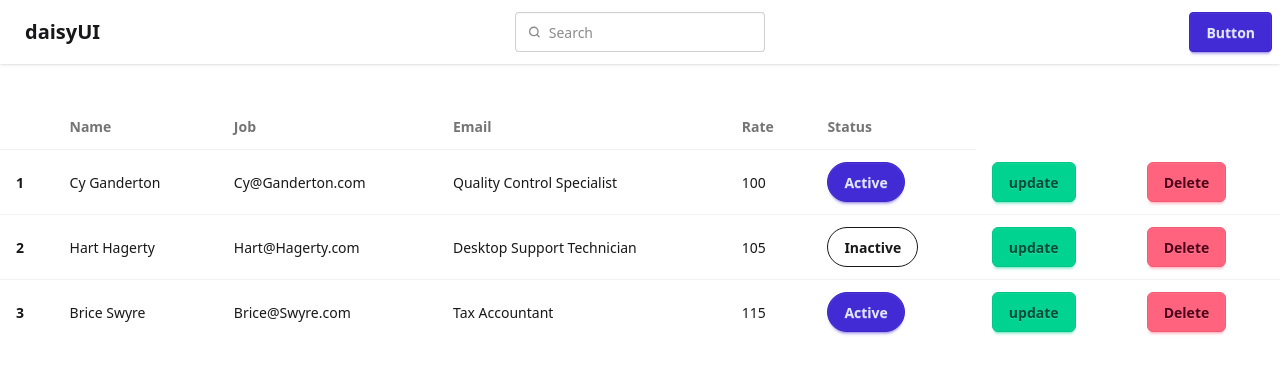
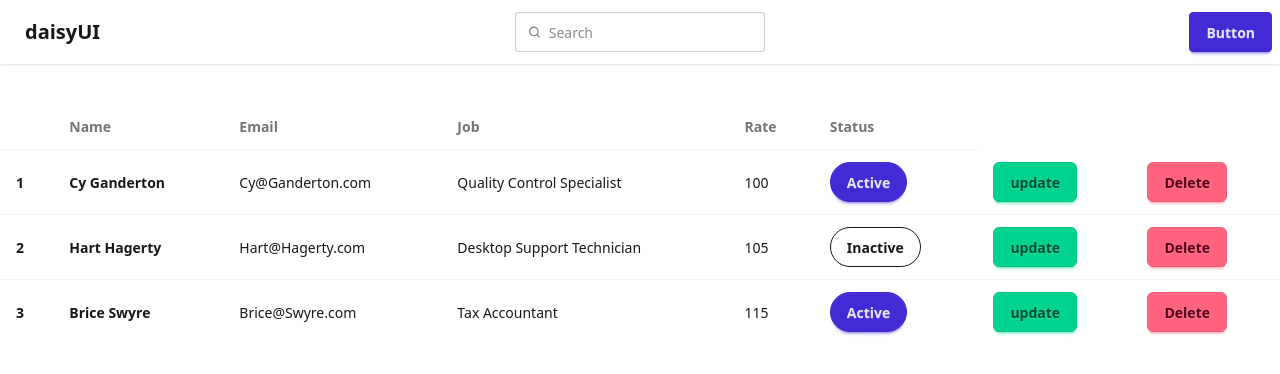
Before and after one commit to Imi-Nkateko/crud-app, a React (Vite) app in the folder client/: page / in a window 1280 px wide. Shown: the top 374 px of the page. Built offline with nearby package versions, Linux system fonts and the light colour scheme.

Commit message:
add font weight to employee name

```diff
--- a/client/src/components/TableList.jsx
+++ b/client/src/components/TableList.jsx
@@ -36,25 +36,27 @@ const TableList = () => {
           <tr>
             <th></th>
             <th>Name</th>
+            <th>Email</th>
             <th>Job</th>
-            <th>Email</th>
             <th>Rate</th>
             <th>Status</th>
           </tr>
         </thead>
-        <tbody className="hover:bg-base-300">
+        <tbody>
           {/* row 1 */}
 
           {employees.map((employee) => (
-            <tr key={employee.id}>
+            <tr key={employee.id} className="hover:bg-base-300">
               <th>{employee.id}</th>
-              <td>{employee.name}</td>
+              <td className="font-bold">{employee.name}</td>
               <td>{employee.email}</td>
               <td>{employee.job}</td>
               <td>{employee.rate}</td>
               <td>
                 {employee.isActive ? (
-                  <button className="btn btn-primary rounded-3xl">Active</button>
+                  <button className="btn btn-primary rounded-3xl">
+                    Active
+                  </button>
                 ) : (
                   <button class="btn btn-outline rounded-3xl">Inactive</button>
                 )}
```
